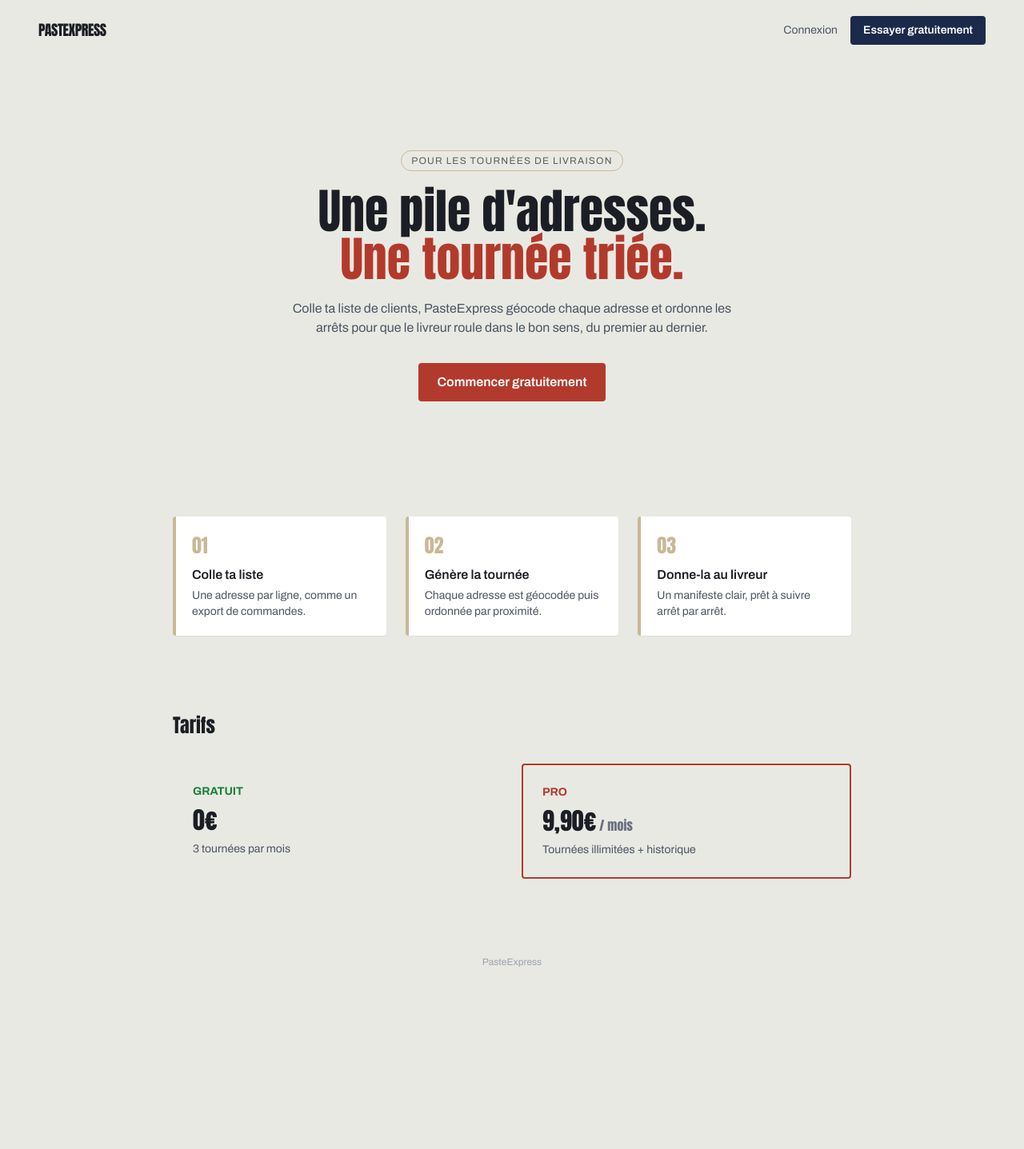
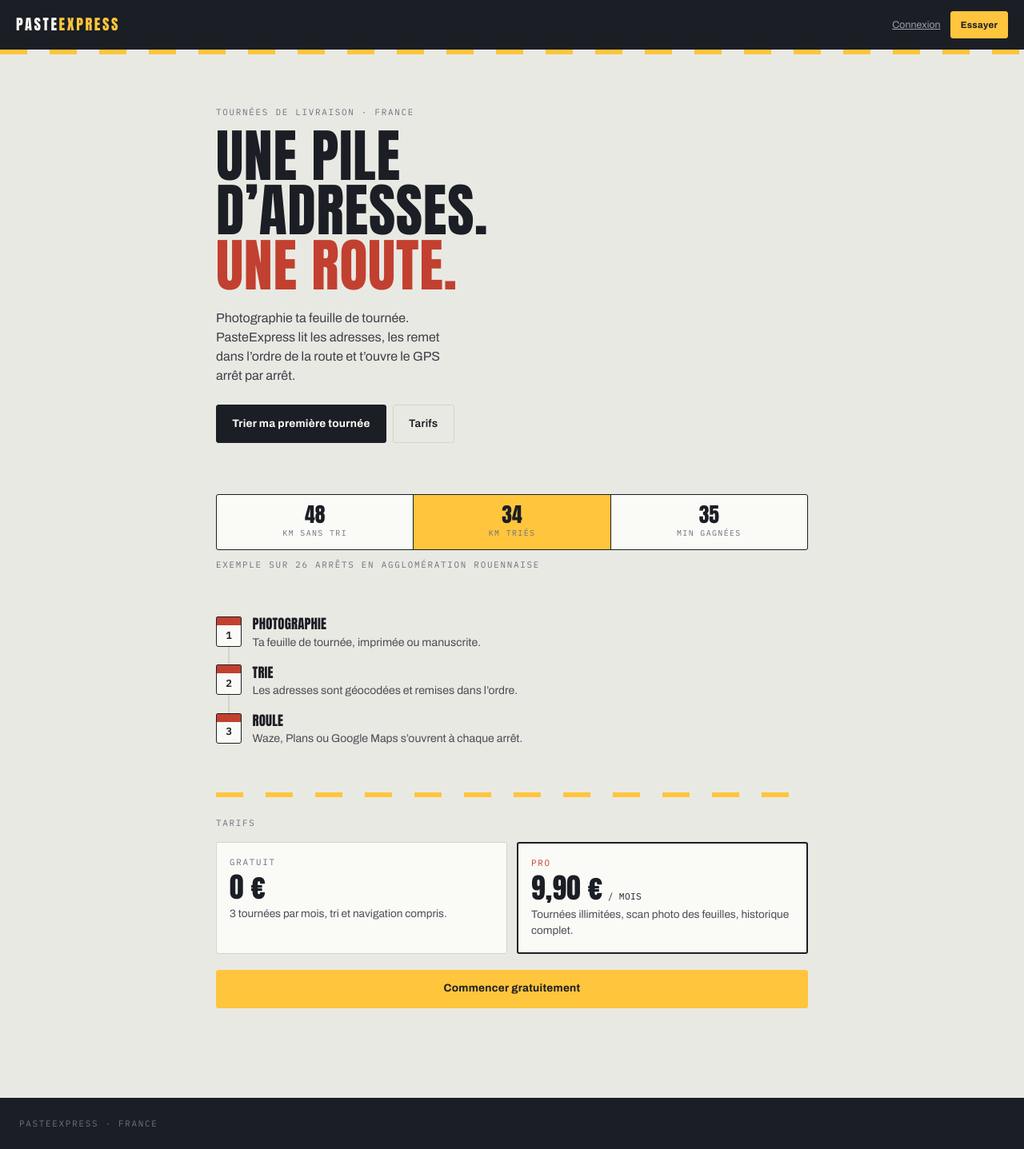
Before and after one commit to pastwast/pastexpress-app, a Next.js app: page / in a window 1280 px wide. Shown: the whole page at 80% size. Before the commit the page ends 1243 px from the top, so only its background shows below. Built offline with nearby package versions, Linux system fonts and the light colour scheme.

Commit message:
Update page.js

```diff
--- a/src/app/page.js
+++ b/src/app/page.js
@@ -2,80 +2,162 @@
 
 export default function Home() {
   return (
-    <main>
-      <header className="flex items-center justify-between px-6 py-5 md:px-12">
-        <span className="font-display text-lg tracking-tight">PASTEXPRESS</span>
-        <nav className="flex items-center gap-4 text-sm">
-          <Link href="/connexion" className="text-gray-600 hover:text-gray-900">
+    <>
+      <header className="pe-topbar">
+        <span className="pe-wordmark">
+          Paste<span>Express</span>
+        </span>
+        <nav style={{ display: 'flex', gap: '0.75rem', alignItems: 'center' }}>
+          <Link href="/connexion" className="pe-link" style={{ color: '#9aa0a8' }}>
             Connexion
           </Link>
-          <Link
-            href="/inscription"
-            className="rounded bg-navy px-4 py-2 font-semibold text-white hover:opacity-90"
-          >
-            Essayer gratuitement
+          <Link href="/inscription" className="pe-btn pe-btn-signal pe-btn-sm">
+            Essayer
           </Link>
         </nav>
       </header>
+      <div className="pe-roadline" />
 
-      <section className="mx-auto max-w-3xl px-6 py-20 text-center md:py-28">
-        <span className="inline-block rounded-full border border-kraft px-3 py-1 text-xs uppercase tracking-widest text-black/60">
-          Pour les tournées de livraison
+      <main className="pe-shell">
+        {/* Hero : la promesse en une opération, pas en un slogan */}
+        <section style={{ padding: '2.5rem 0 1rem' }}>
+          <p className="pe-eyebrow">Tournées de livraison · France</p>
+          <h1
+            className="pe-display"
+            style={{ fontSize: 'clamp(2.6rem, 11vw, 4.5rem)', margin: '0.75rem 0 0' }}
+          >
+            Une pile
+            <br />
+            d’adresses.
+            <br />
+            <span style={{ color: 'var(--rouge)' }}>Une route.</span>
+          </h1>
+          <p
+            style={{
+              maxWidth: '34ch',
+              margin: '1.25rem 0 0',
+              fontSize: '1rem',
+              lineHeight: 1.5,
+              color: '#3c4149',
+            }}
+          >
+            Photographie ta feuille de tournée. PasteExpress lit les adresses, les remet dans
+            l’ordre de la route et t’ouvre le GPS arrêt par arrêt.
+          </p>
+
+          <div style={{ display: 'flex', gap: '0.5rem', flexWrap: 'wrap', marginTop: '1.5rem' }}>
+            <Link href="/inscription" className="pe-btn">
+              Trier ma première tournée
+            </Link>
+            <a href="#tarifs" className="pe-btn pe-btn-ghost">
+              Tarifs
+            </a>
+          </div>
+        </section>
+
+        {/* Démonstration statique du tri : avant / après */}
+        <section style={{ margin: '3rem 0' }}>
+          <div className="pe-gauges">
+            <div className="pe-gauge">
+              <p className="pe-gauge-value">48</p>
+              <p className="pe-gauge-label">km sans tri</p>
+            </div>
+            <div className="pe-gauge" style={{ background: 'var(--jaune)' }}>
+              <p className="pe-gauge-value">34</p>
+              <p className="pe-gauge-label">km triés</p>
+            </div>
+            <div className="pe-gauge">
+              <p className="pe-gauge-value">35</p>
+              <p className="pe-gauge-label">min gagnées</p>
+            </div>
+          </div>
+          <p className="pe-eyebrow" style={{ marginTop: '0.6rem' }}>
+            Exemple sur 26 arrêts en agglomération rouennaise
+          </p>
+        </section>
+
+        {/* Le parcours, présenté comme une route */}
+        <section style={{ margin: '3rem 0' }}>
+          <ol className="pe-route">
+            {[
+              ['Photographie', 'Ta feuille de tournée, imprimée ou manuscrite.'],
+              ['Trie', 'Les adresses sont géocodées et remises dans l’ordre.'],
+              ['Roule', 'Waze, Plans ou Google Maps s’ouvrent à chaque arrêt.'],
+            ].map(([titre, texte], i) => (
+              <li key={titre} className="pe-stop">
+                <span className="pe-borne" style={{ cursor: 'default' }}>
+                  {i + 1}
                 </span>
-        <h1 className="font-display mt-5 text-4xl leading-tight md:text-6xl">
-          Une pile d&apos;adresses.
-          <br />
-          <span className="text-stamp">Une tournée triée.</span>
-        </h1>
-        <p className="mx-auto mt-5 max-w-xl text-gray-600">
-          Colle ta liste de clients, PasteExpress géocode chaque adresse et ordonne les
-          arrêts pour que le livreur roule dans le bon sens, du premier au dernier.
+                <div className="pe-stop-body">
+                  <p className="pe-display" style={{ fontSize: '1.05rem', margin: 0 }}>
+                    {titre}
                   </p>
+                  <p style={{ margin: '0.2rem 0 0', fontSize: '0.88rem', color: '#4a4f57' }}>
+                    {texte}
+                  </p>
+                </div>
+              </li>
+            ))}
+          </ol>
+        </section>
+
+        {/* Tarifs */}
+        <section id="tarifs" style={{ margin: '3rem 0' }}>
+          <div className="pe-roadline" style={{ marginBottom: '1.5rem' }} />
+          <p className="pe-eyebrow">Tarifs</p>
+
+          <div
+            style={{
+              display: 'grid',
+              gap: '0.75rem',
+              gridTemplateColumns: 'repeat(auto-fit, minmax(220px, 1fr))',
+              marginTop: '1rem',
+            }}
+          >
+            <div className="pe-card">
+              <p className="pe-eyebrow">Gratuit</p>
+              <p className="pe-display" style={{ fontSize: '2.2rem', margin: '0.4rem 0' }}>
+                0 €
+              </p>
+              <p style={{ fontSize: '0.85rem', color: '#4a4f57', margin: 0 }}>
+                3 tournées par mois, tri et navigation compris.
+              </p>
+            </div>
+
+            <div className="pe-card" style={{ borderColor: 'var(--asphalte)', borderWidth: '2px' }}>
+              <p className="pe-eyebrow" style={{ color: 'var(--rouge)' }}>
+                Pro
+              </p>
+              <p className="pe-display" style={{ fontSize: '2.2rem', margin: '0.4rem 0' }}>
+                9,90 €
+                <span
+                  className="pe-mono"
+                  style={{ fontSize: '0.7rem', fontWeight: 400, marginLeft: '0.4rem' }}
+                >
+                  / mois
+                </span>
+              </p>
+              <p style={{ fontSize: '0.85rem', color: '#4a4f57', margin: 0 }}>
+                Tournées illimitées, scan photo des feuilles, historique complet.
+              </p>
+            </div>
+          </div>
+
           <Link
             href="/inscription"
-          className="mt-8 inline-block rounded bg-stamp px-6 py-3 font-semibold text-white hover:opacity-90"
+            className="pe-btn pe-btn-signal"
+            style={{ marginTop: '1.25rem', width: '100%' }}
           >
             Commencer gratuitement
           </Link>
         </section>
+      </main>
 
-      <section className="mx-auto max-w-4xl px-6 py-8">
-        <div className="grid gap-6 md:grid-cols-3">
-          {[
-            { n: '01', t: 'Colle ta liste', d: 'Une adresse par ligne, comme un export de commandes.' },
-            { n: '02', t: 'Génère la tournée', d: 'Chaque adresse est géocodée puis ordonnée par proximité.' },
-            { n: '03', t: 'Donne-la au livreur', d: 'Un manifeste clair, prêt à suivre arrêt par arrêt.' },
-          ].map((s) => (
-            <div key={s.n} className="rounded border-l-4 border-kraft bg-white p-5 shadow-sm">
-              <span className="font-display text-2xl text-kraft">{s.n}</span>
-              <h3 className="mt-2 font-semibold">{s.t}</h3>
-              <p className="mt-1 text-sm text-gray-600">{s.d}</p>
-            </div>
-          ))}
-        </div>
-      </section>
-
-      <section id="tarifs" className="mx-auto max-w-4xl px-6 py-16">
-        <h2 className="font-display mb-8 text-2xl">Tarifs</h2>
-        <div className="grid gap-6 md:grid-cols-2">
-          <div className="rounded border border-gray-200 p-6">
-            <p className="text-sm font-bold uppercase text-green-700">Gratuit</p>
-            <p className="font-display mt-2 text-3xl">0€</p>
-            <p className="mt-2 text-sm text-gray-600">3 tournées par mois</p>
-          </div>
-          <div className="rounded border-2 border-stamp p-6">
-            <p className="text-sm font-bold uppercase text-stamp">Pro</p>
-            <p className="font-display mt-2 text-3xl">
-              9,90€<span className="text-base font-normal text-gray-500"> / mois</span>
+      <footer style={{ background: 'var(--asphalte)', color: '#9aa0a8', padding: '1.5rem' }}>
+        <p className="pe-eyebrow" style={{ margin: 0 }}>
+          PasteExpress · France
         </p>
-            <p className="mt-2 text-sm text-gray-600">Tournées illimitées + historique</p>
-          </div>
-        </div>
-      </section>
-
-      <footer className="px-6 py-8 text-center text-xs text-gray-400 md:px-12">
-        PasteExpress
       </footer>
-    </main>
+    </>
   );
 }
```
Lines whose indentation alone changed are shown as unchanged.
